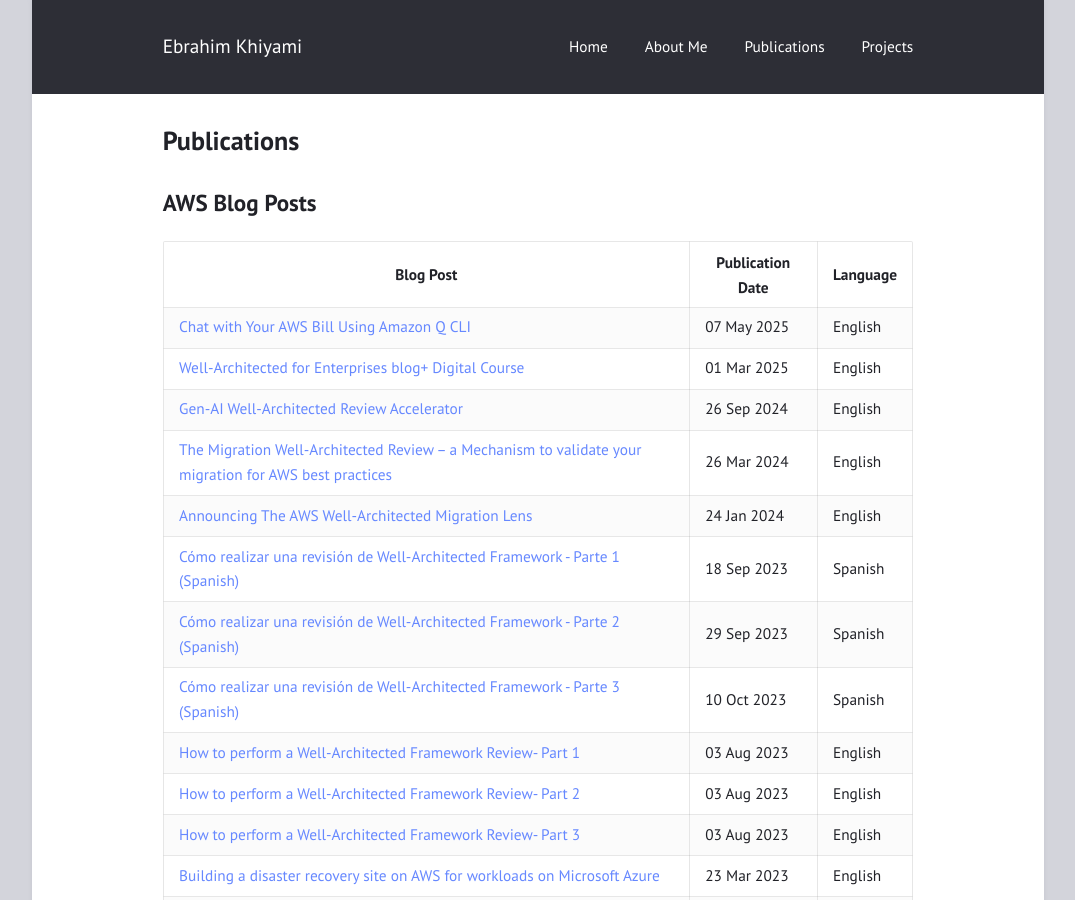
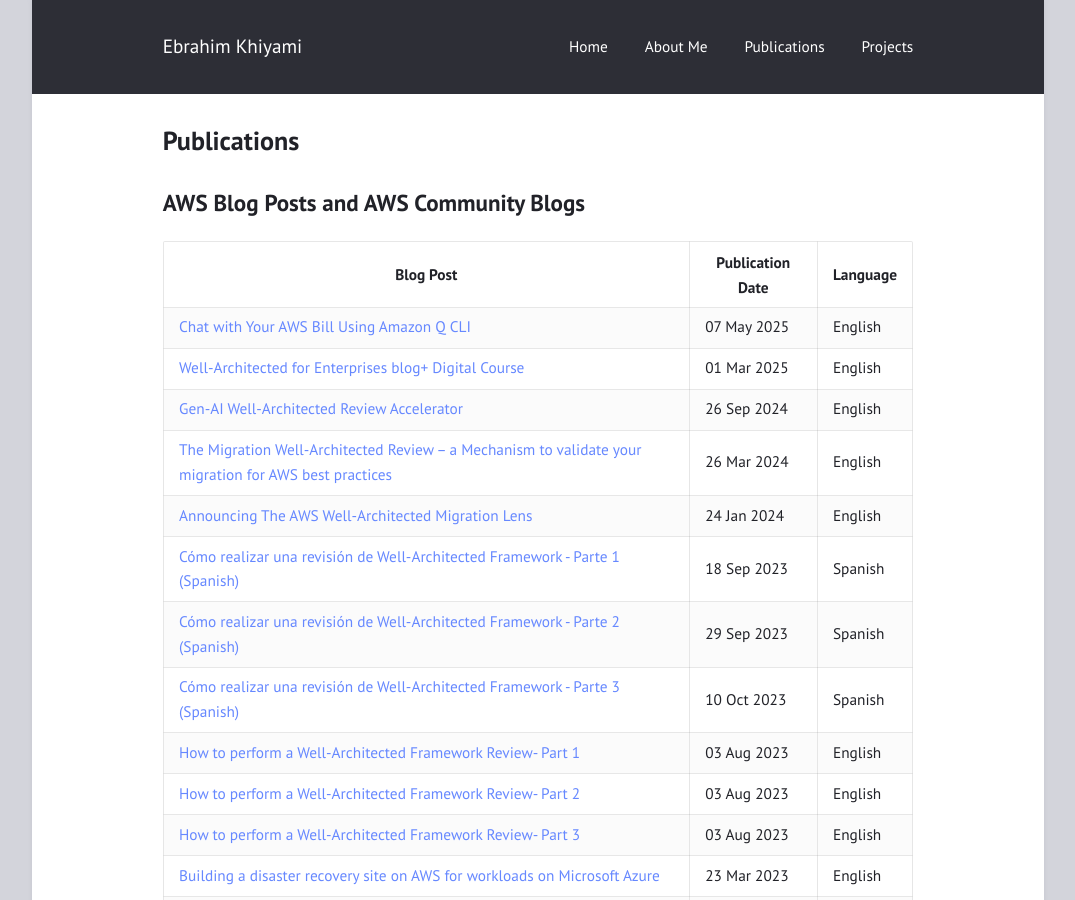
Before and after one commit to ekhiyami/ekhiyami.github.io, a Jekyll site: the page built from publications.md, in a window 1280 px wide and 900 px high. Shown: the whole window, without its empty margins (102-1177 px from the left). Built offline with Jekyll 4.4.1, drawn with Linux system fonts in a browser that asks for light colours.

Commit message:
Update publications.md

```diff
--- a/publications.md
+++ b/publications.md
@@ -4,7 +4,7 @@
 layout: page
 ---
 
-## AWS Blog Posts
+## AWS Blog Posts and AWS Community Blogs
 
 | Blog Post                                                                                   |  Publication Date  | Language |
 | ------------------------------------------------------------------------------------------- | ------------------ | -------- |
```
